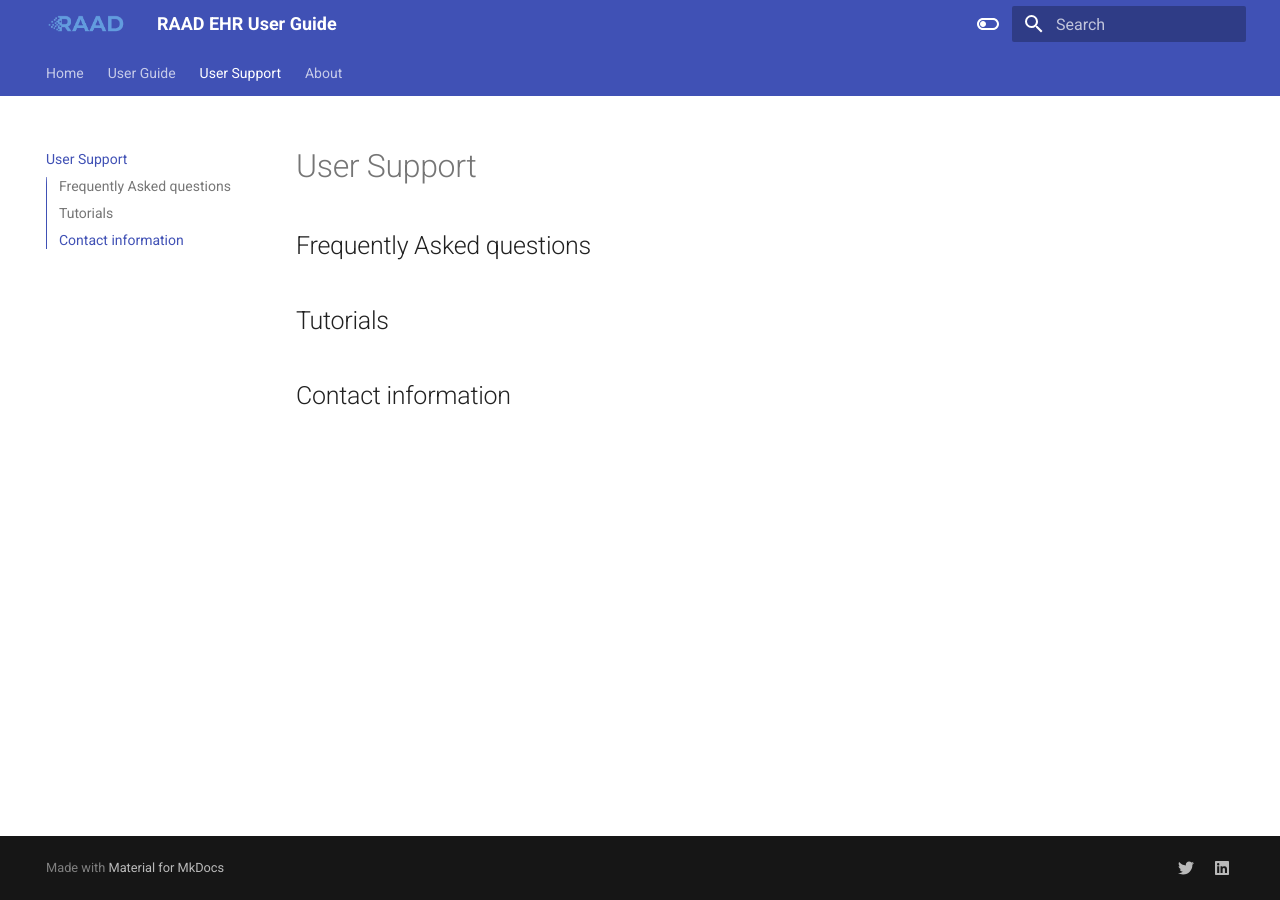
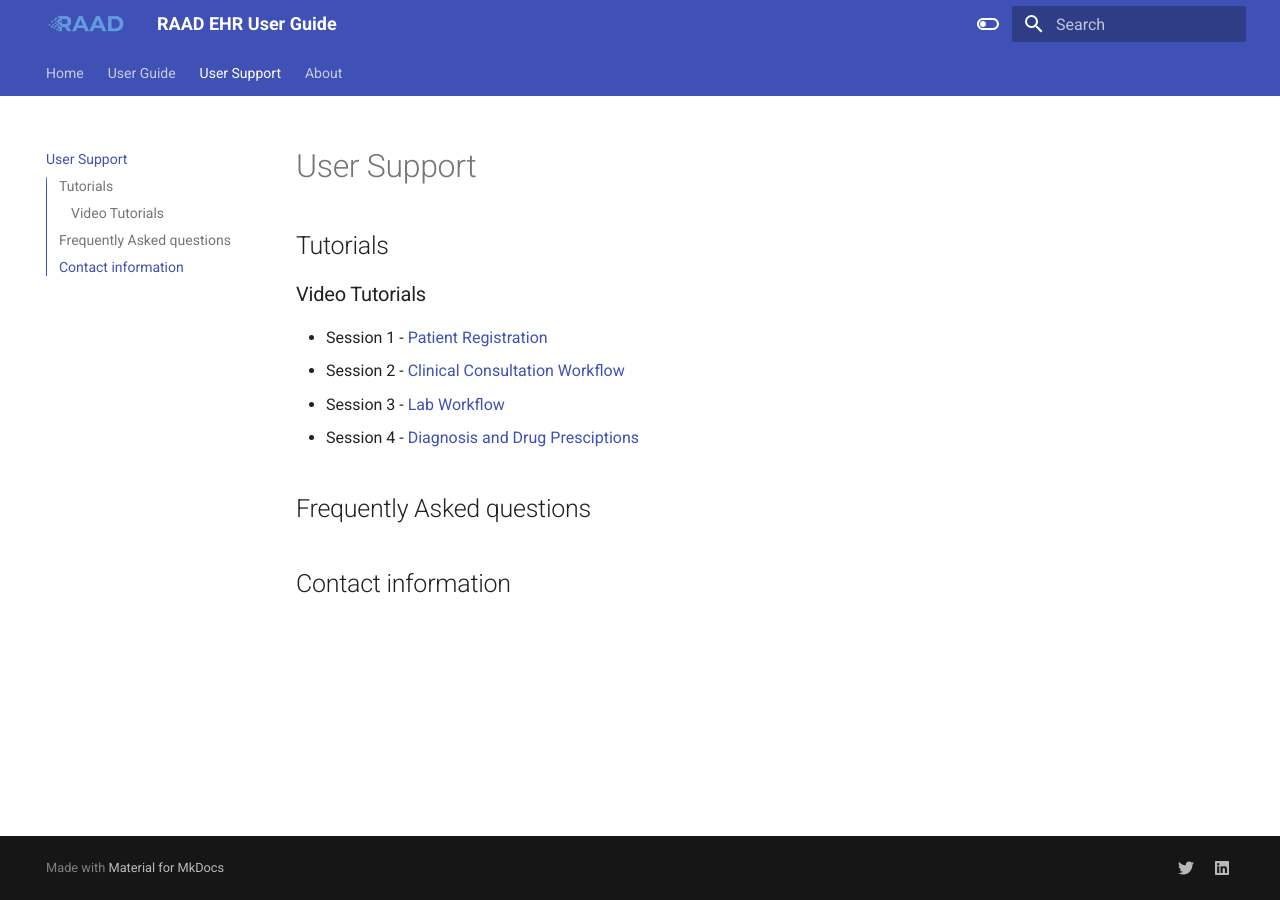
Before and after one commit to nomadilab-ehr/raad-docs, an MkDocs documentation site: the page built from docs/user-support.md, in a window 1280 px wide. Built offline with MkDocs 1.6.1 and Material for MkDocs 9.7.7, drawn with Linux system fonts in a browser that asks for light colours.

Commit message:
video tutorial update

```diff
--- a/docs/user-support.md
+++ b/docs/user-support.md
@@ -1,7 +1,15 @@
 #  User Support
+
+## Tutorials
+
+### Video Tutorials
+
+* Session 1 - [Patient Registration](https://youtu.be/jibRpFsEmuU?si=piQMEtujmNJFafPa)
+* Session 2 - [Clinical Consultation Workflow](https://youtu.be/Kj9Y1XAOqDU?si=QiBWCLVTvaIuhqWJ)
+* Session 3 - [Lab Workflow](https://youtu.be/bdpHGbUU0ZM?si=sl92KPqTqWFipf5z)
+* Session 4 - [Diagnosis and Drug Presciptions](https://youtu.be/9ElmkEL9KGE?si=mZa-3nEv6tYnv_go)
+
 
 ## Frequently Asked questions
 
-## Tutorials
-
 ## Contact information
```
